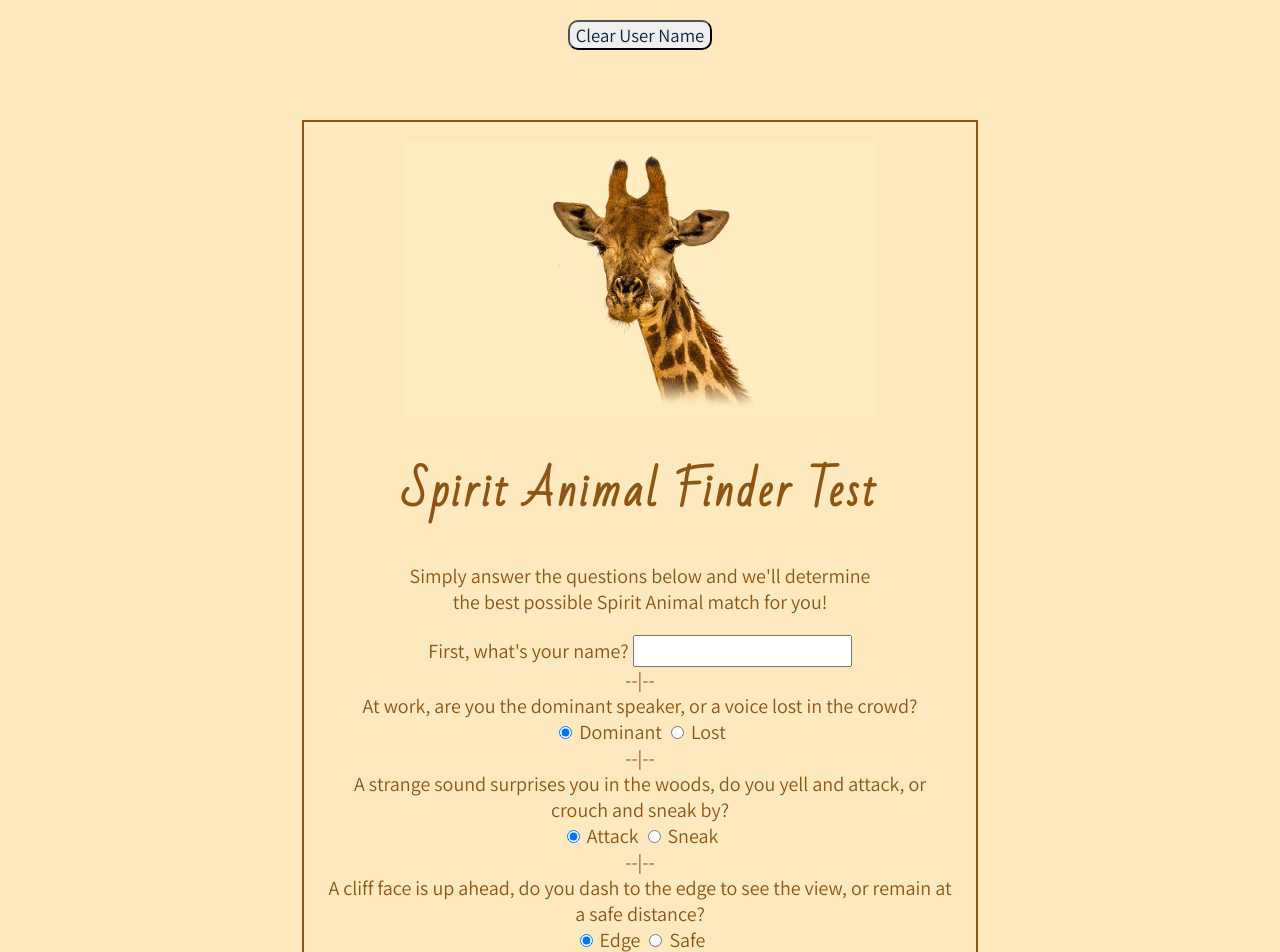
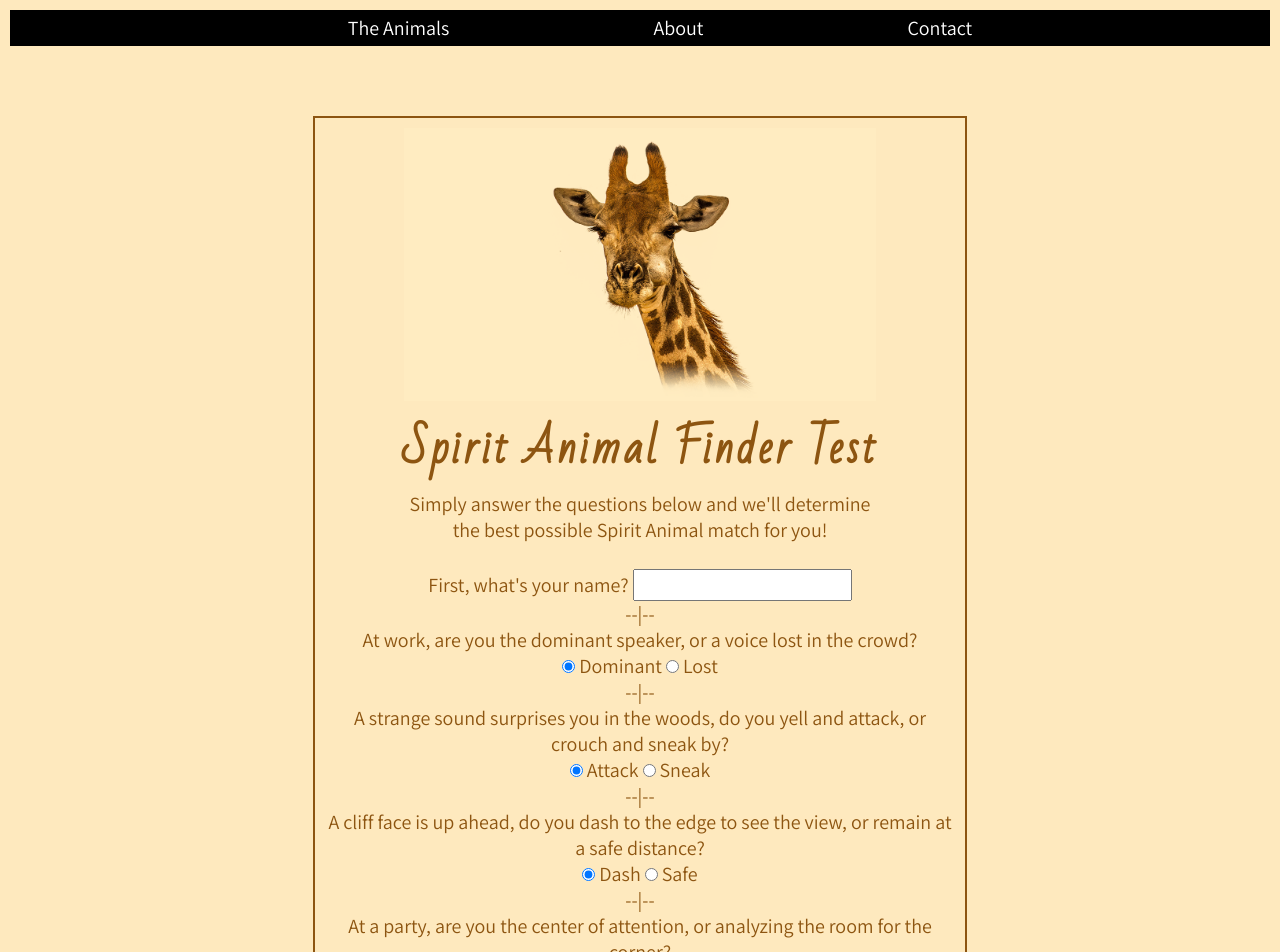
Before and after one commit to PDXCrow/spirit-animal, a plain HTML site: page index.html in a window 1280 px wide. Shown: the top 952 px of the page. Drawn offline with Linux system fonts and the light colour scheme.

Commit message:
added nav bar

```diff
--- a/index.html
+++ b/index.html
@@ -7,12 +7,13 @@
 </head>
 <body onload="checkForSaved()">
 
-
-  <div>
-    <p><button onclick="clearUser()">Clear User Name</button></p>
+  <div class="header">
+    <ul id="menu-items">
+      <li><a href='#'>The Animals</a></li>
+      <li><a href='#'>About</a></li>
+      <li><a href='#'>Contact</a></li>
+    </ul>
   </div>
-
-
 
   <div class="content">
 
@@ -22,7 +23,7 @@
 
     <div id="main-content" class="questions">
       <p id="intro-text"> Simply answer the questions below and we'll determine <br>
-      the best possible Spirit Animal match for you! </p>
+      the best possible Spirit Animal match for you! </p><br>
 
       <div id="name-field">First, what's your name? <input name="inputName" type="text" maxlength="32" id="inputName" class="searchField"/> <br>
       --|--<br></div>
@@ -35,7 +36,7 @@
       <input type="radio" name="aggressive" value="false"> Sneak <br>
       --|--<br>
       A cliff face is up ahead, do you dash to the edge to see the view, or remain at a safe distance? <br>
-      <input type="radio" name="flying" value="true" checked="checked"> Edge
+      <input type="radio" name="flying" value="true" checked="checked"> Dash
       <input type="radio" name="flying" value="false"> Safe <br>
       --|--<br>
       At a party, are you the center of attention, or analyzing the room for the corner? <br>
@@ -58,6 +59,15 @@
     <div>
       <p><button id="findButton" onclick="findAnimal()">Find Animal</button></p>
     </div>
-    <p class="footer">Copyright &copy; 2018 Hans Janowitz</p>
+
+
+<br>
+<br>
+<br>
+<br>
+      <div>
+        <p><button onclick="clearUser()">Clear User Name</button></p>
+      </div>
+  <p class="footer">Copyright &copy; 2018 Hans Janowitz</p>
 </body>
 <script src="scripts.js"></script>
--- a/styles.css
+++ b/styles.css
@@ -3,10 +3,13 @@
   font-family: 'Assistant', sans-serif;
   font-size: 20px;
   text-align: center;
+  margin: 0px;
 }
 
 body {
   background-color: #fee9be;
+  padding: 5px;
+  margin: 5px;
 }
 
 h2 {
@@ -17,6 +20,7 @@ button {
   color: #0a2239;
   font-size: 14pt;
   border-radius: 10px;
+  padding: 5px;
 }
 
 button:focus {
@@ -39,7 +43,7 @@ input {
 
 .content {
   width: 50%;
-  padding: 20px;
+  padding: 10px;
   margin: 70px auto 20px auto;
   border: 2px solid #8d5511;
 }
@@ -52,6 +56,48 @@ input {
   width: 50%;
   border-radius: 50%;
 }
+
+.header {
+  width: 100%;
+  background-color: black;
+}
+
+#main-content {
+  padding: 0px;
+  margin-bottom: 25px;
+}
+
+#menu-items {
+text-align: center;
+
+}
+
+#menu-items ul{
+  list-style: none;
+  margin: 0 2px;
+  padding: 0;
+}
+
+#menu-items li {
+   color: white;
+   display: inline-block;
+   padding: 5px 100px;
+}
+
+#menu-items a {
+  font-weight: normal;
+  font-size: 1em;
+  color: white;
+}
+
+#menu-items a:link {
+  text-decoration: none;
+}
+
+#menu-items a:hover {
+  color: #fee9be;
+}
+
 
 #name-field {
   visibility: visible;
```
